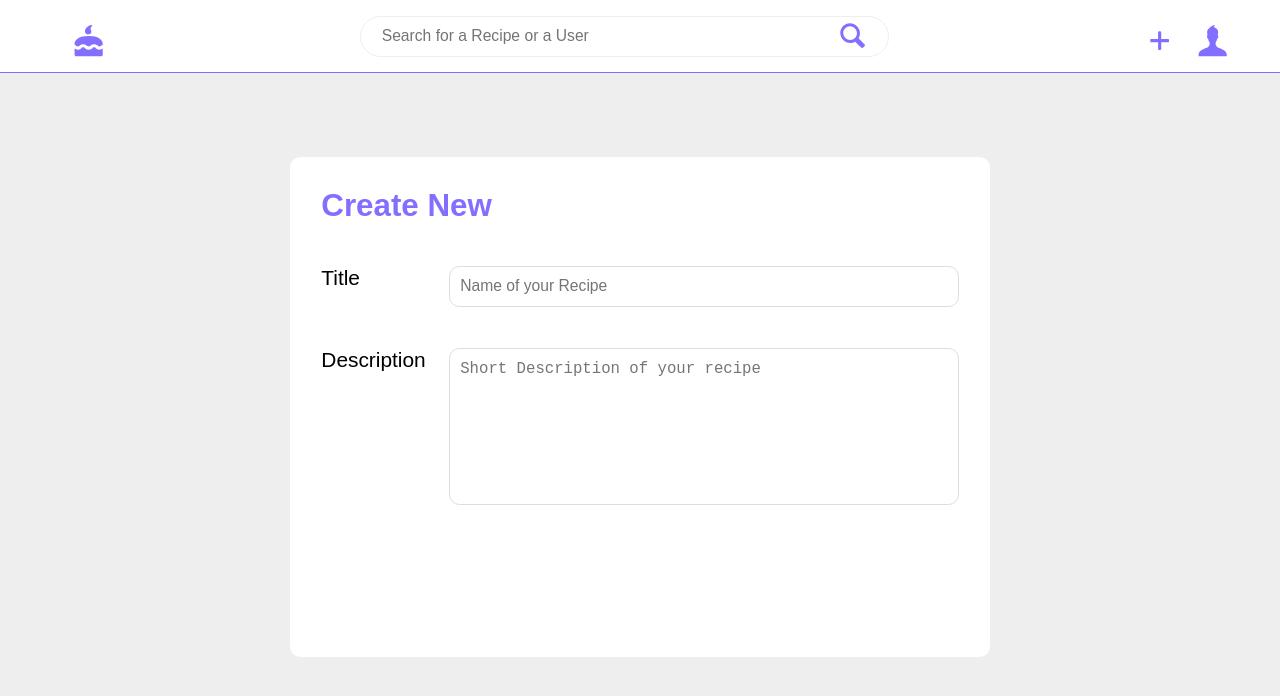
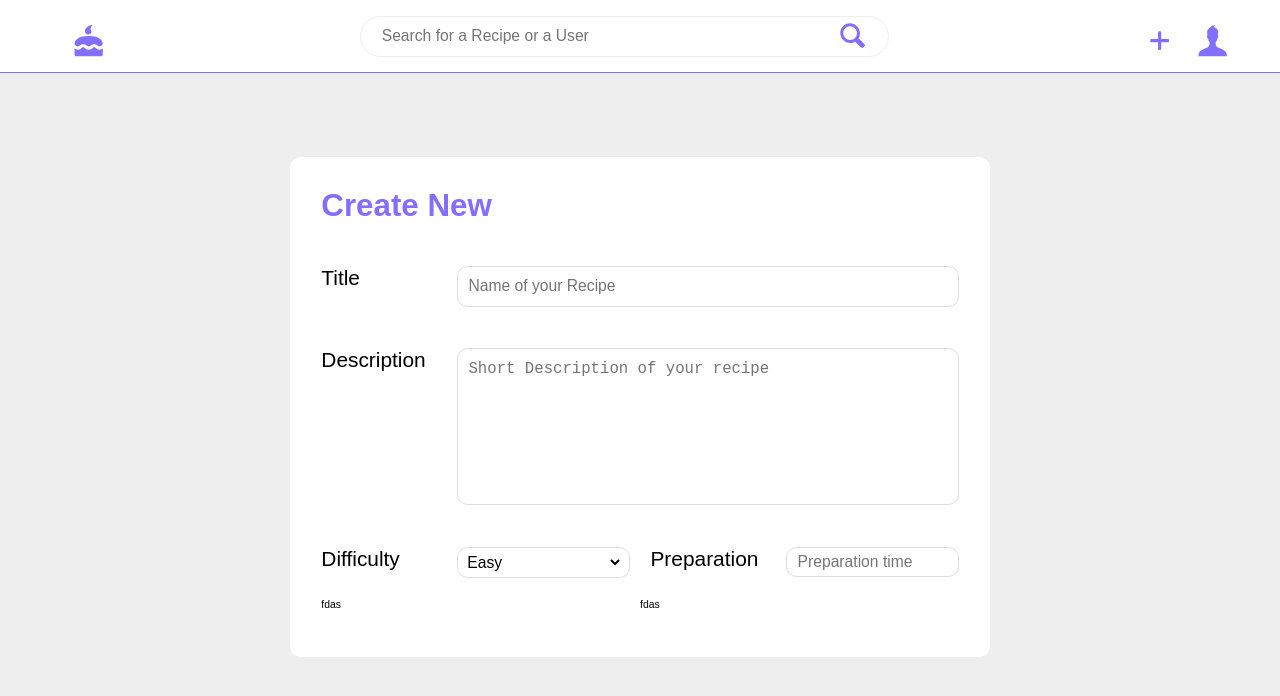
Before and after one commit to wonez/Dulce, a React app: page /create in a window 1280 px wide. Shown: the top 696 px of the page. Built offline with nearby package versions, Linux system fonts and the light colour scheme.

Commit message:
create new preparation

```diff
--- a/src/UI/RoundedFormItem/RoundedFormItem.js
+++ b/src/UI/RoundedFormItem/RoundedFormItem.js
@@ -16,6 +16,21 @@ class RoundedFormItem extends React.Component {
             input = (
                 <textarea className={classes.TextArea} placeholder={this.props.placeholder} ></textarea>
             )
+        } else if(this.props.type=='select'){
+            input = (
+                <div className={classes.Select}>
+                    <select >
+                        <option value="easy">Easy</option>
+                        <option value="medium">Medium</option>
+                        <option value="hard">Hard</option>
+                    </select>
+                </div>
+            )
+        } else if(this.props.type=='number'){
+            input = (
+                <input  className={classes.Number} placeholder={this.props.placeholder}
+                        min='1' max='999' type="number"></input>
+            )
         }
 
         return(
--- a/src/UI/RoundedFormItem/RoundedFormItem.scss
+++ b/src/UI/RoundedFormItem/RoundedFormItem.scss
@@ -1,8 +1,12 @@
 .FormBox{
     display: flex;
     padding: 2rem 0;
+    align-items: flex-start;
+    width: 100%;
     label{
-        width: 20%;
+        display: block;
+        padding-right: 1rem;
+        min-width: 13rem;
         font-size: 2rem;
     }
 }
@@ -12,6 +16,7 @@
     border-radius: 1rem;
     width: 80%;
     padding: 1rem;
+    display: block;
     outline: none;
     caret-color: $color-secondary-dark;
 }
@@ -19,8 +24,35 @@
     @extend %item;
 }
 
+.Select{
+    overflow: hidden;
+    border: 1px solid $color-gray-light;
+    border-radius: 1rem;
+    padding: .5rem;
+    width: 100%;
+    select{
+        font-size: 1.5rem;
+        background: transparent;
+        height: 100%;
+        width: 100%;
+        border: none;
+        outline: none;
+    }
+}
+
 .TextArea{
     @extend %item;
     resize: none;
     height: 15rem;
 }
+
+.Number{
+    @extend %item;
+    padding: .5rem;
+    padding-left: 1rem;
+    &::-webkit-inner-spin-button,
+    &::-webkit-outer-spin-button {
+        -webkit-appearance: none;
+        margin: 0;
+    }
+}
--- a/src/containers/Create/Create.js
+++ b/src/containers/Create/Create.js
@@ -24,6 +24,25 @@ class Create extends React.Component {
                             type="textarea"
                             placeholder='Short Description of your recipe'
                             />
+                        <div className={classes.Create__Summary}>
+                            <RoundedFormItem
+                                label="Difficulty"
+                                type="select"
+                            />
+                            <RoundedFormItem
+                                placeholder="Preparation time"
+                                label="Preparation"
+                                type="number"
+                            />
+                        </div>
+                        <div className={classes.Preparation}>
+                            <div className={classes.Preparation__Ingredient}>
+                                fdas
+                            </div>
+                            <div className={classes.Preparation__Directions}>
+                                fdas
+                            </div>
+                        </div>
                     </div>
                 </div>
             </Aux>
--- a/src/containers/Create/Create.scss
+++ b/src/containers/Create/Create.scss
@@ -17,5 +17,15 @@
         color: $color-primary-dark;
         margin-bottom: 2rem;
     }
-
+    &__Summary{
+        display: grid;
+        grid-column-gap: 2rem;
+        grid-template-columns: 1fr 1fr;
+    }
+    .Preparation{
+        display: flex;
+        div{
+            flex-basis: 50%;
+        }
+    }
 }
```
